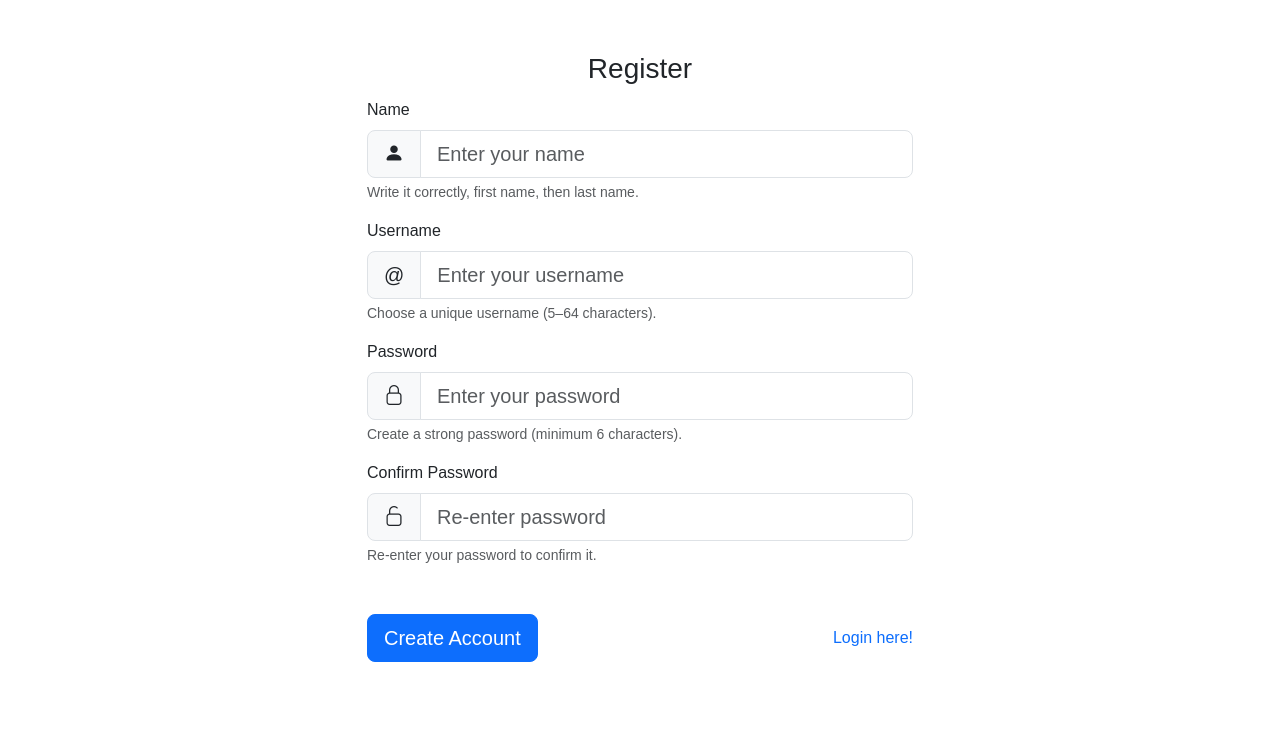
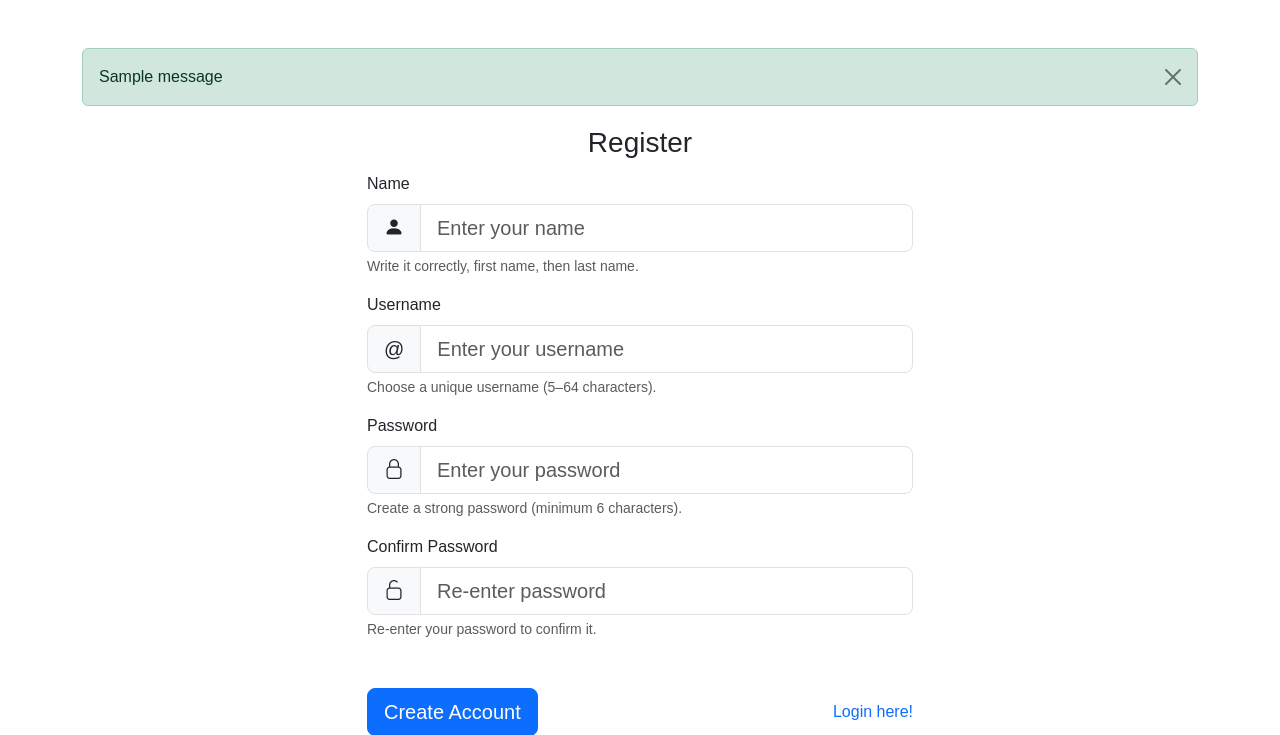
Before and after one commit to dvrkdev/flask-notes-app, a Flask app: page /auth/register in a window 1280 px wide. Shown: the part 59-794 px from the top of the page. Before the commit the page ends 721 px from the top, so only its background shows below. Run offline with Flask 3, Linux system fonts and the light colour scheme; tables that the repository leaves empty hold one stand-in row (values such as "Sample post"); one stand-in notice (Sample message) is shown; some libraries are stand-ins or nearby versions; some web fonts are replaced.

Commit message:
feat: display flash messages via base.html

```diff
--- a/app/routes/auth.py
+++ b/app/routes/auth.py
@@ -18,7 +18,7 @@ def login():
         user = User.query.filter_by(username=form.username.data).first()
         if user and check_password_hash(user.password, form.password.data):
             login_user(user, remember=True)
-            flash("Welcome back, {user.username}!", "success")
+            flash(f"Welcome back, {user.username}!", "success")
             return redirect(url_for("main.home"))
         else:
             flash("Invalid username or password.", "danger")
--- a/app/templates/base.html
+++ b/app/templates/base.html
@@ -19,6 +19,18 @@
     <body>
         {% include "navbar.html" %}
         <main class="container my-5">
+            <!-- flash messages -->
+            {% with messages = get_flashed_messages(with_categories=true) %}
+                {% if messages %}
+                    {% for category, message in messages %}
+                        <div class="alert alert-{{ category }} alert-dismissible fade show"
+                             role="alert">
+                            {{ message }}
+                            <button class="btn-close" type="button" data-bs-dismiss="alert"></button>
+                        </div>
+                    {% endfor %}
+                {% endif %}
+            {% endwith %}
             {% block content %}{% endblock %}
         </main>
         {{ bootstrap.load_js() }}
```
